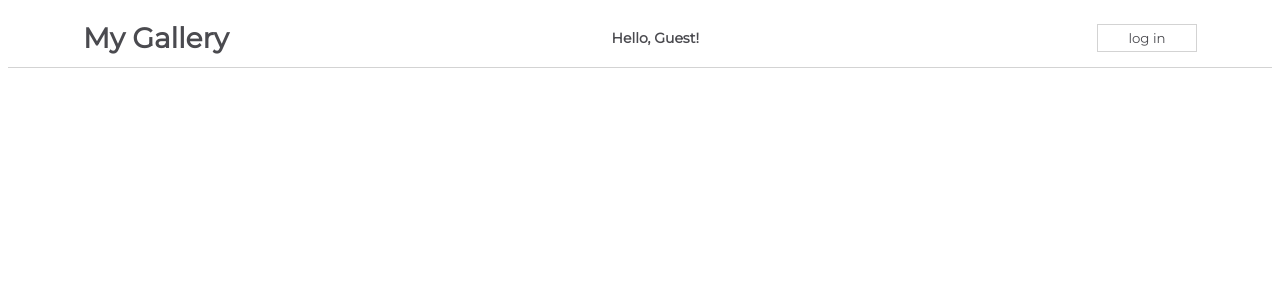
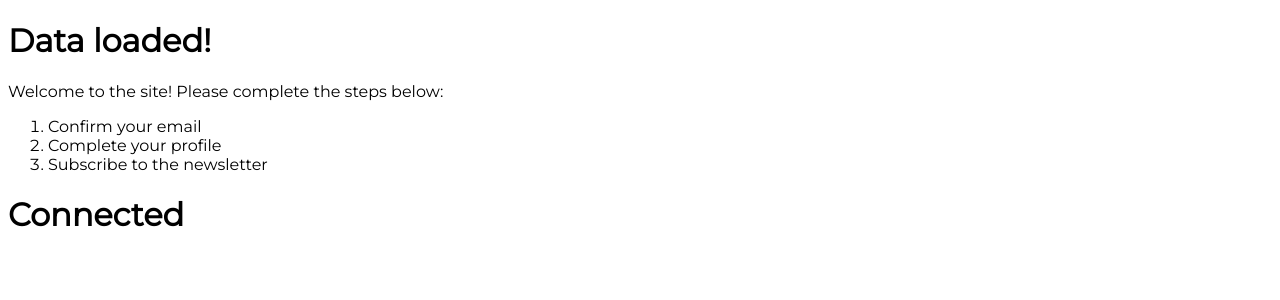
Before and after one commit to Gareth-McGirr/react-challenges, a React (Create React App) app in the folder my-app/: page / in a window 1280 px wide. Shown: the top 300 px of the page. Built offline with nearby package versions, Linux system fonts and the light colour scheme.

Commit message:
Add conditional rendering examples

```diff
--- a/my-app/src/App.js
+++ b/my-app/src/App.js
@@ -2,13 +2,23 @@ import css from './App.module.css';
 import Sidebar from './components/Sidebar';
 import StatefulGreeting from './components/StatefulGreeting';
 import NavBarSimple from './components/NavBarSimple';
+import EventsClass from './components/EventsClass';
+import EventsFunctional from './components/EventsFunctional';
+import EventBinding from './components/EventBinding';
+import ConditionalRenderingClass from './components/ConditionalRenderingClass';
+import ConditionalRenderingFunctional from './components/ConditionalRenderingFunctional';
 
 function App() {
   return (
-    <div className={css.App}>
+    <div className="App">
       {/* <Sidebar /> */}
       {/* <StatefulGreeting greeting="I'm a statefull class component" /> */}
-      <NavBarSimple />
+      {/* <NavBarSimple /> */}
+      {/* <EventsFunctional /> */}
+      {/* <EventsClass /> */}
+      {/* <EventBinding /> */}
+      <ConditionalRenderingClass />
+      <ConditionalRenderingFunctional connected={true} />
     </div>
   );
 }
--- /dev/null
+++ b/my-app/src/components/ConditionalRenderingClass.js
@@ -0,0 +1,32 @@
+import React, { Component } from 'react'
+
+export class ConditionalRenderingClass extends Component {
+    constructor(props) {
+        super(props)
+
+        this.state = {
+            isLoaded: true,
+            isLoggedIn: true
+        }
+    }
+    render() {
+    return (
+        <div>
+            <h1>{this.state.isLoaded ? 'Data loaded!' : 'Loading....'}</h1>
+            {this.state.isLoggedIn ? (
+                <div>
+                    <p>Welcome to the site! Please complete the steps below:</p>
+                    <ol>
+                        <li>Confirm your email</li>
+                        <li>Complete your profile</li>
+                        <li>Subscribe to the newsletter</li>
+                    </ol>
+                </div>
+            ) :
+            (<p>Please sign in</p>)}
+        </div>
+    )
+    }
+}
+
+export default ConditionalRenderingClass
--- /dev/null
+++ b/my-app/src/components/ConditionalRenderingFunctional.js
@@ -0,0 +1,11 @@
+import React from 'react'
+
+function ConditionalRenderingFunctional(props) {
+    return (
+        <div>
+            <h1>{props.connected ? 'Connected' : 'Not Connected'}</h1>
+        </div>
+    )
+}
+
+export default ConditionalRenderingFunctional
--- /dev/null
+++ b/my-app/src/components/EventBinding.js
@@ -0,0 +1,45 @@
+import React from "react";
+
+class EventBinding extends React.Component {
+
+    constructor(props) {
+        super(props);
+        this.state = {
+            introduction: "Hello!",
+            buttonText: "Exit",
+            count: 0,
+        };
+    }
+
+    incrementCount() {
+        this.setState((prevState, prevProps) => {
+            return {
+                count: prevState.count + 1
+            }
+        })
+    }
+
+    handleClick() {
+        this.setState((prevState,prevProps) => {
+            return {
+                introduction: prevState.introduction === "Hello!" ? "Goodbye!" : "Hello!",
+                buttonText: prevState.buttonText === "Enter" ? "Exit" : "Enter",
+            }
+        })
+    }
+
+
+    render() {
+        return (
+            <div>
+                <h1>{this.state.introduction}, {this.props.greeting}</h1>
+                <h2>Count: {this.state.count}</h2>
+                <button onClick={() => this.incrementCount()}>increment count</button>
+                <button onClick={() => this.handleClick()}>{this.state.buttonText}</button>
+            </div>
+
+        )
+    }
+}
+
+export default EventBinding;
--- /dev/null
+++ b/my-app/src/components/EventsClass.js
@@ -0,0 +1,16 @@
+import React, { Component } from 'react'
+
+export class EventsClass extends Component {
+    clickHandler(){
+        console.log("Clicked the class button")
+    }
+    render() {
+        return (
+        <div>
+            <button onClick={this.clickHandler}> click me - class component</button>
+        </div>
+    )
+    }
+}
+
+export default EventsClass
--- /dev/null
+++ b/my-app/src/components/EventsFunctional.js
@@ -0,0 +1,14 @@
+import React from 'react'
+
+function EventsFunctional() {
+  function clickHandler(){
+    console.log("Clicked the functional button")
+  }
+  return (
+    <div>
+        <button onClick={clickHandler}>click me - functional component</button>
+    </div>
+  )
+}
+
+export default EventsFunctional
```
Also changed, not shown: my-app/src/components/ES7Snippets.js (added, +27 -0 lines).
